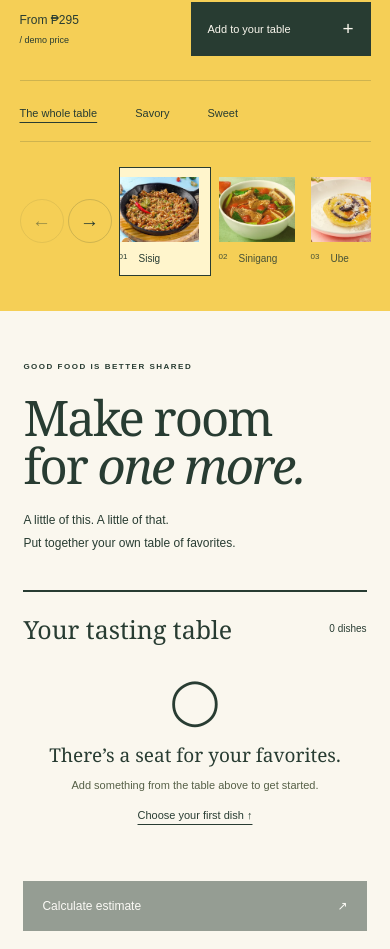
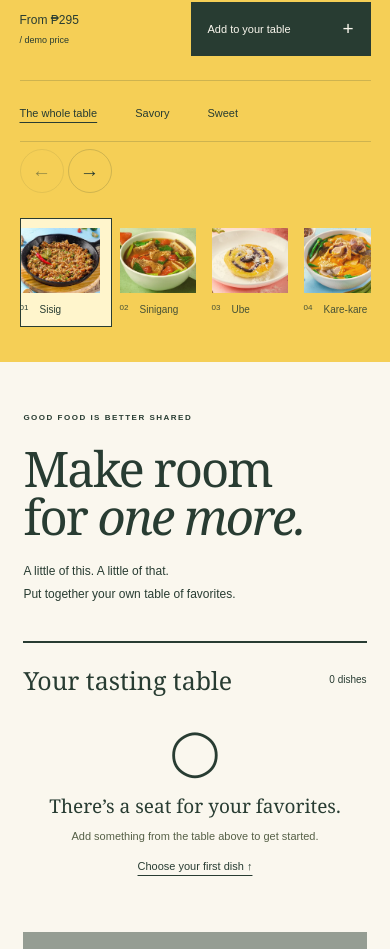
Before and after one commit to jerowe-tan/manam-mock-test, a Next.js app: page /experience in a window 390 px wide. Shown: the part 1053-2002 px from the top of the page. Built offline with nearby package versions, Linux system fonts and the light colour scheme.

Commit message:
Fix mobile dish rail and update gallery verification

```diff
--- a/app/globals.css
+++ b/app/globals.css
@@ -905,7 +905,8 @@ footer > span:last-child {
   }
   .dish-tabs {
     gap: 0;
-    flex: 1;
+    flex: 0 0 100%;
+    min-width: 0;
   }
   .dish-tabs button {
     padding: 10px 8px;
```
Also changed, not shown: 1 other file (tests, documents, lock files or other folders).
